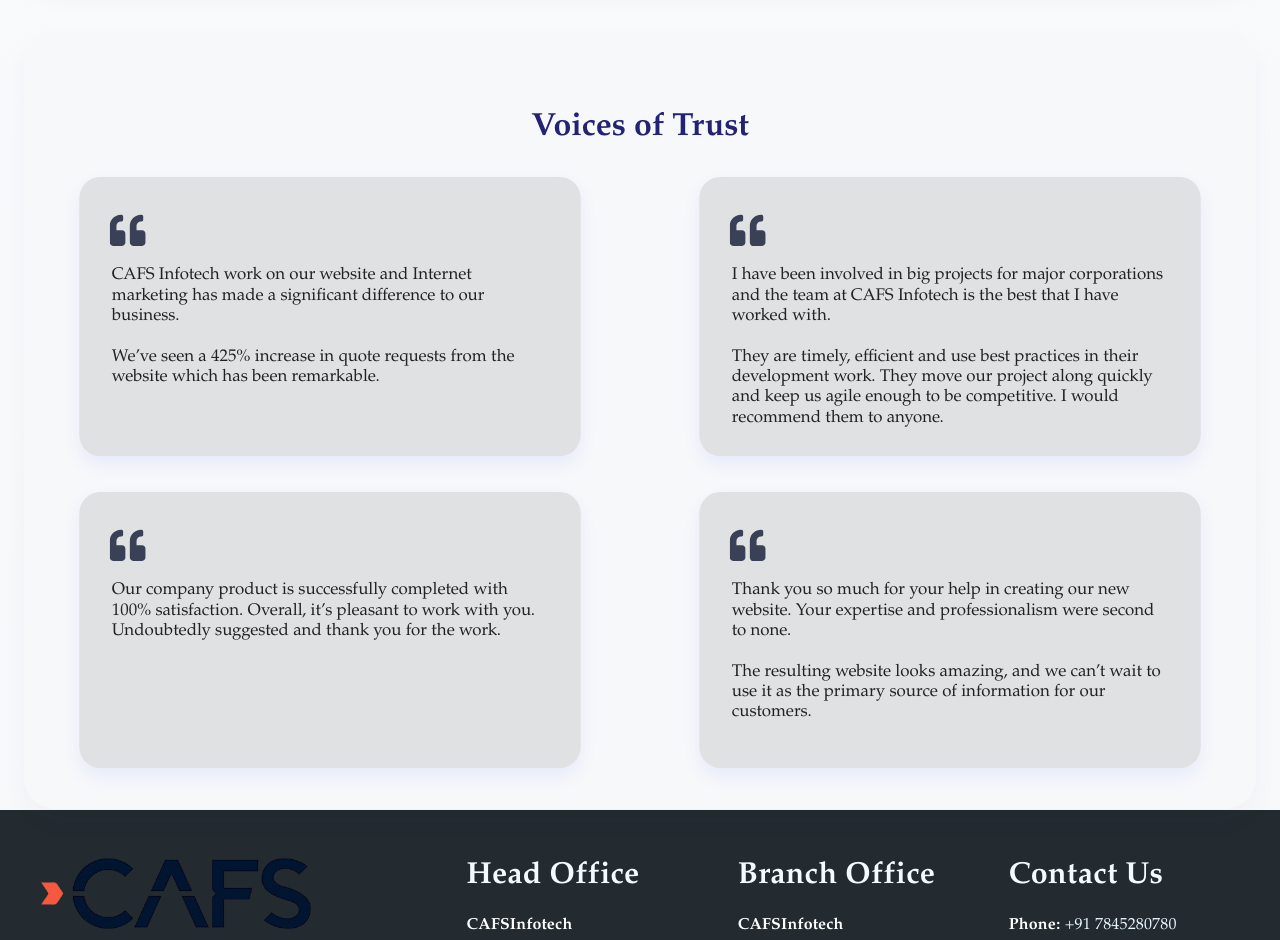
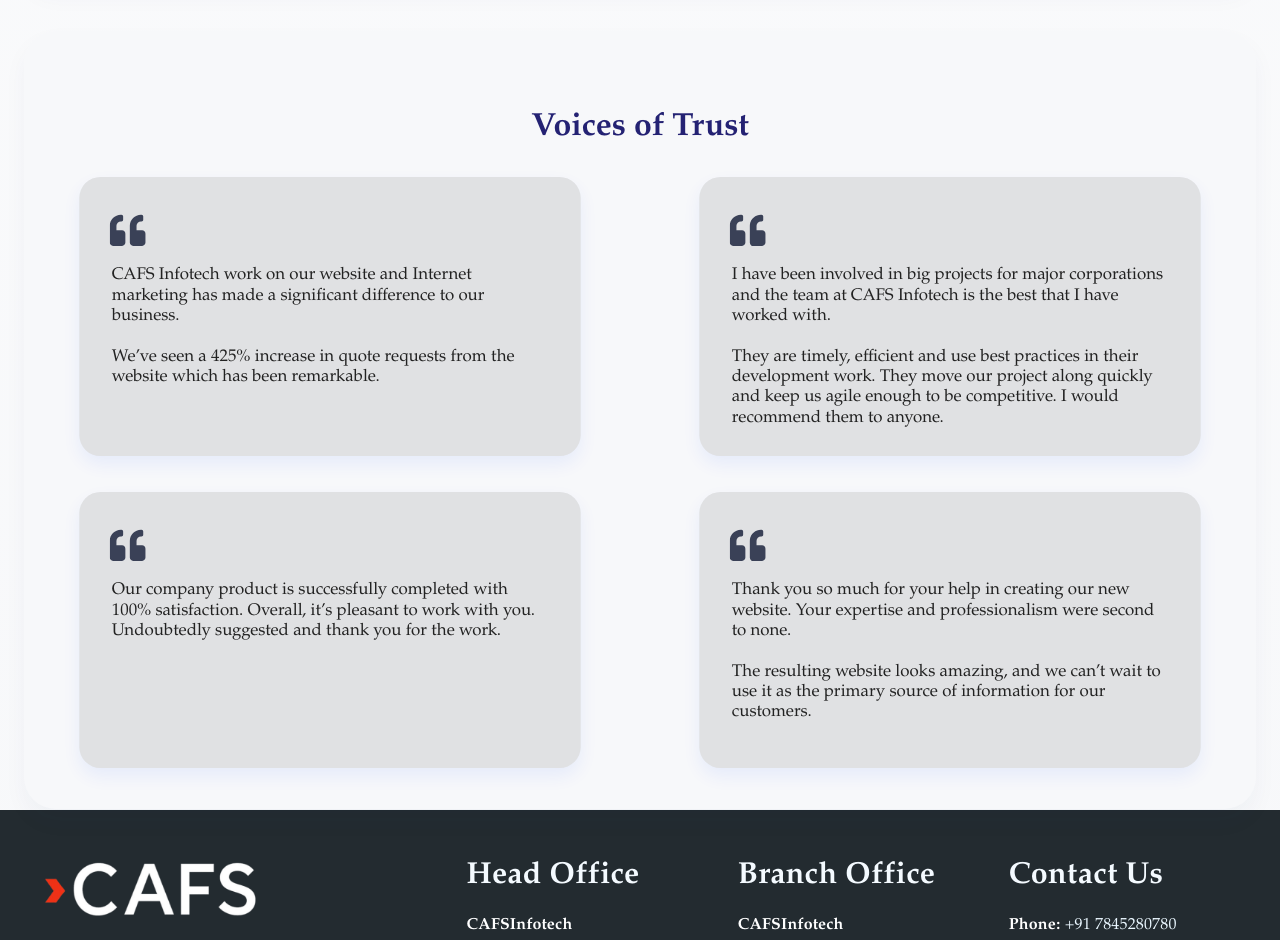
Before and after one commit to LordSpudnik/360-HRMS, a React (Create React App) app: page / in a window 1280 px wide. Shown: the part 3544-4484 px from the top of the page. Built offline with nearby package versions, Linux system fonts and the light colour scheme; the HTML template or start-up script is replaced by a standard one.

Commit message:
changed logo and fixed img size

```diff
--- a/src/Components/pages/Footer.css
+++ b/src/Components/pages/Footer.css
@@ -35,7 +35,7 @@
 }
 
 .footer-logo {
-  width: 270px;
+  width: 220px;
   height: auto;
   margin-bottom: 28px;
   margin-left: -10px;
```
Also changed, not shown: src/Components/pages/assets/icons/logo.png.
